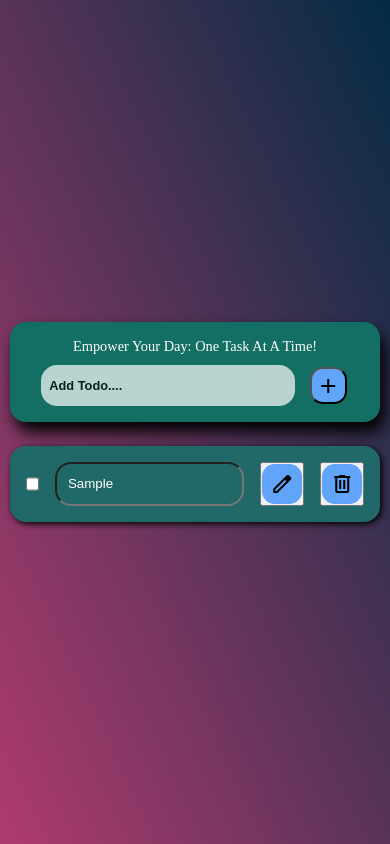
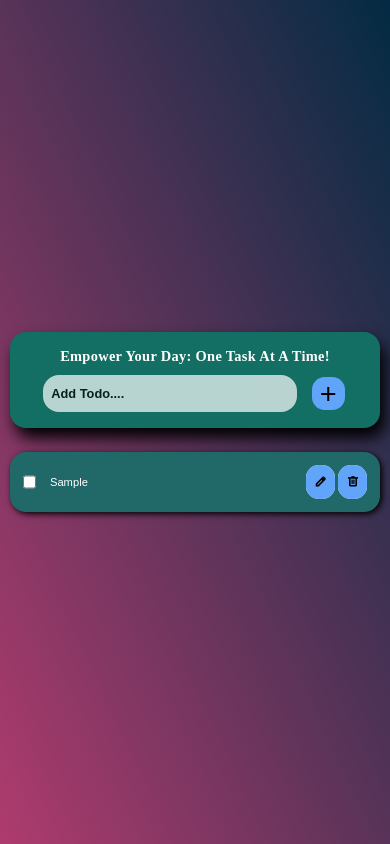
Before and after one commit to Utkarshalways/TaskTrove, a React (Vite) app: page / in a window 390 px wide. Both pictures are taken after typing "Sample" into the empty fields and a click on the button "add". Built offline with nearby package versions, Linux system fonts and the light colour scheme.

Commit message:
Media Query added

```diff
--- a/src/Style/App.scss
+++ b/src/Style/App.scss
@@ -34,7 +34,8 @@
             font-size: 1.5rem;
             color: $white;
             text-align: center;
-            // letter-spacing: 0.8rem;
+            letter-spacing: 0.02rem;
+            font-weight: 800;
 
             &:hover{
                 text-decoration: underline;
--- a/src/Style/Todoinput.scss
+++ b/src/Style/Todoinput.scss
@@ -28,6 +28,7 @@
         padding: 0.5rem;
         @include flex;
         border-radius: 0.8rem;
+        border: none;
         // box-shadow: 1px 1px 4px $black;
 
         &:hover{
@@ -87,7 +88,7 @@
         .addbutton{
             padding: 0.3rem;
             margin: 0.1rem;
-
+            border: none;
         }
     }
 
--- a/src/Style/Todos.scss
+++ b/src/Style/Todos.scss
@@ -21,6 +21,7 @@
         color: $white;
         display: flex;
         text-transform: capitalize;
+        border: none;
         // text-align: center;
         // justify-content: center;
 
@@ -39,8 +40,11 @@
     }
 
     .Editbtn{
-
+         border-radius: 0.8rem;
+         border: none;
         span {
+        // width: 100%;
+        // height: 100%;
         border: none;
         padding: 0.5rem;
         border-radius: 0.8rem;
@@ -56,7 +60,8 @@
         }
 
         .deletebtn{
-
+            border-radius: 0.8rem;
+         border: none;
              span {
         border: none;
         padding: 0.5rem;
@@ -94,3 +99,104 @@
      background-color: $boxcolor3 !important;
 
     }
+
+
+    @media  screen and (max-width:475px) {
+
+
+        .todobase{
+
+            gap:0.5rem;
+            padding: 0.8rem;
+
+            .todotext{
+
+                width: 75%;
+                font-size: 0.8rem;
+
+
+
+            }
+
+            .Editbtn{
+                // @include flex;
+                // background-color: $boxcolor3;
+
+                    span{
+
+                        // width: 2.2rem;
+                        @include flex;
+                        width: 100%;
+                        height: 100%;
+                        font-size: 18px;
+                        font-weight: 600;
+
+                    }
+            }
+
+            .deletebtn{
+
+                span{
+
+                        // width: 2.2rem;
+                        @include flex;
+                        width: 100%;
+                        height: 100%;
+                        font-size: 18px;
+                        font-weight: 600;
+                    }
+
+            }
+        }
+
+
+    }
+
+
+    @media screen and (max-width: 390px){
+
+
+        .todobase{
+
+            gap:0.2rem;
+            padding: 0.8rem;
+
+            .todotext{
+
+                width: 85%;
+                font-size: 0.7rem;
+
+            }
+
+            .Editbtn{
+
+
+                    span{
+
+                        // width: 2.2rem;
+                        @include flex;
+                        width: 100%;
+                        height: 100%;
+                        font-size: 13px;
+                        font-weight:700;
+
+                    }
+            }
+
+            .deletebtn{
+
+                span{
+
+                        // width: 2.2rem;
+                        @include flex;
+                        width: 100%;
+                        height: 100%;
+                        font-size: 13px;
+                        font-weight:700;
+
+                    }
+
+            }
+        }
+
+    }
```
